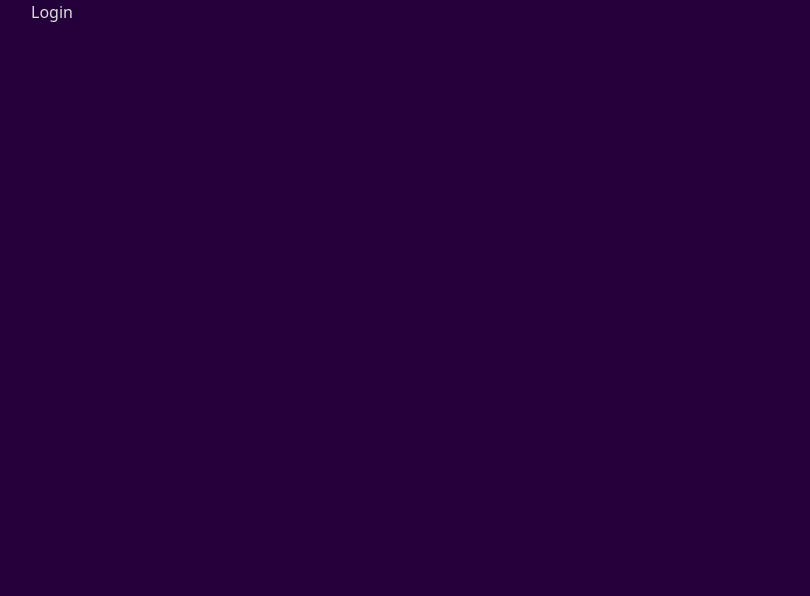
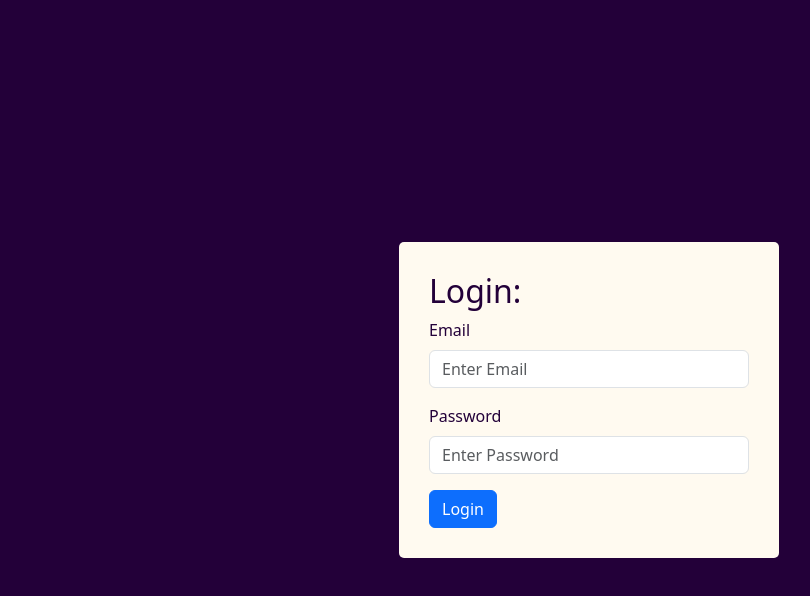
Before and after one commit to praiseGit34/Social-Impact-Project, a React (Vite) app in the folder frontend/: page /login in a window 1280 px wide. Shown: the top 596 px of the page, without its empty margins (51-861 px from the left). Built offline with nearby package versions, Linux system fonts and the light colour scheme.

Commit message:
update login

```diff
--- a/frontend/src/App.jsx
+++ b/frontend/src/App.jsx
@@ -1,9 +1,10 @@
 import { Container } from 'reactstrap';
 import Home from './Components/Home';
 import { BrowserRouter, Route, Routes } from 'react-router-dom';
-import Registration from './Components/Registration';
-import Login from './Components/Login';
-import Logout from './Components/Logout';
+import Registration from './Components/Registration/Register';
+import Login from './Components/Login/Login';
+import Logout from './Components/Logout/Logout';
+import { ToastContainer } from 'react-toastify';
 
 function App() {
   return (
@@ -13,8 +14,9 @@ function App() {
           <Route path="/" element={<Home />} />
           <Route path="/login" element={<Login />} />
           <Route path="/logout" element={<Logout />} />
-          <Route path="/registration" element={<Registration />} />
+          <Route path="/register" element={<Registration />} />
         </Routes>
+        <ToastContainer />
       </BrowserRouter>
     </Container>
   );
--- /dev/null
+++ b/frontend/src/Components/Login/Login.jsx
@@ -0,0 +1,65 @@
+import axios from 'axios';
+import React, { useState } from 'react';
+import { toast } from 'react-toastify';
+import { FormGroup, Input, Label, Button, Row, Col } from 'reactstrap';
+
+const initialUser = { email: '', password: '' };
+const Login = () => {
+  const handleChange = ({ target }) => {
+    //Make input fields accept typing
+    const { name, value } = target;
+    setUser(currentUser => ({
+      ...currentUser,
+      [name]: value,
+    }));
+  };
+  const handleLogin = async () => {
+    //Login button should communicate with the server
+    const url = 'http://localhost:1337/api/auth/local';
+    try {
+      if (user.email && user.password) {
+        const res = await axios.post(url, user);
+        console.log(res);
+      }
+    } catch (error) {
+      toast.error(error.message, {
+        hideProgressBar: true,
+      });
+    }
+  };
+  const [user, setUser] = useState(initialUser);
+  return (
+    <Row className="login">
+      <Col className="login-form" sm="12" md={{ size: 4, offset: 4 }}>
+        <h2>Login:</h2>
+        <FormGroup>
+          <Label for="email">Email</Label>
+          <Input
+            type="email"
+            id="email"
+            name="email"
+            value={user.email}
+            onChange={handleChange}
+            placeholder="Enter Email"
+          />
+        </FormGroup>
+        <FormGroup>
+          <Label for="password">Password</Label>
+          <Input
+            type="password"
+            id="password"
+            name="password"
+            value={user.password}
+            onChange={handleChange}
+            placeholder="Enter Password"
+          />
+        </FormGroup>
+        <Button color="primary" onClick={handleLogin}>
+          Login
+        </Button>
+      </Col>
+    </Row>
+  );
+};
+
+export default Login;
--- a/frontend/src/Components/Login/index.jsx
+++ /dev/null
@@ -1,7 +0,0 @@
-import React from 'react';
-
-const Login = () => {
-  return <div>Login</div>;
-};
-
-export default Login;
--- a/frontend/src/index.css
+++ b/frontend/src/index.css
@@ -13,3 +13,18 @@ body {
   justify-content: flex-end;
 }
 /* End of Nav */
+
+/* Login */
+.login {
+  min-height: 100vh;
+  align-items: center;
+}
+
+.login-form {
+  background-color: floralwhite;
+  padding: 30px;
+  color: #230039;
+  border-radius: 5px;
+}
+
+/* End of Login */
--- a/frontend/src/main.jsx
+++ b/frontend/src/main.jsx
@@ -2,6 +2,7 @@ import 'bootstrap/dist/css/bootstrap.min.css';
 import { StrictMode } from 'react';
 import { createRoot } from 'react-dom/client';
 import App from './App.jsx';
+import 'react-toastify/dist/ReactToastify.css';
 import './index.css';
 
 createRoot(document.getElementById('root')).render(
--- /dev/null
+++ b/package.json
@@ -0,0 +1,5 @@
+{
+  "dependencies": {
+    "bootstrap": "^5.3.3"
+  }
+}
```
Also changed, not shown: frontend/src/Components/Logout/Logout.jsx (renamed from frontend/src/Components/Logout/index.jsx), frontend/src/Components/Registration/Register.jsx (renamed from frontend/src/Components/Registration/index.jsx), 1 other file (tests, documents, lock files or other folders).
